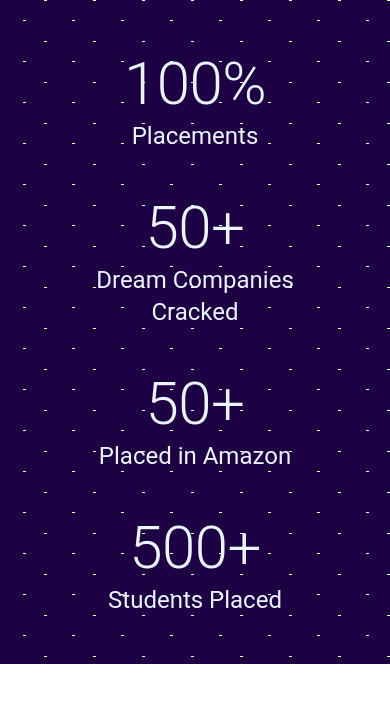
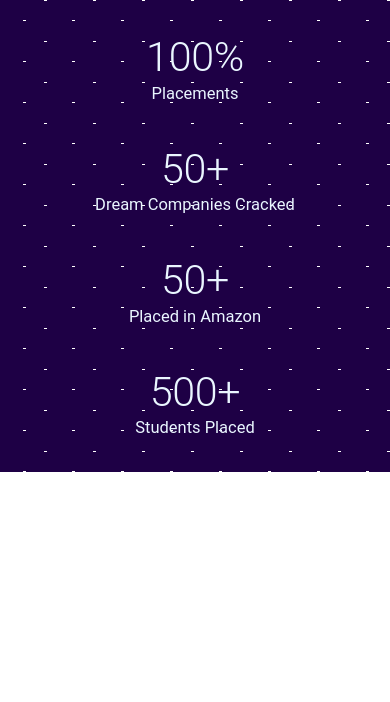
Before and after one commit to Pratik21Pimpalkar/o1-coding-club, a React (Create React App) app: page / in a window 390 px wide. Shown: the top 702 px of the page. Built offline with nearby package versions, Linux system fonts and the light colour scheme.

Commit message:
testimonials added

```diff
--- a/src/index.css
+++ b/src/index.css
@@ -4,17 +4,30 @@
   padding: 0;
   box-sizing: border-box;
 }
-/* body{
-  background-color: #070f24;
-opacity: 0.8;
-background-image:  radial-gradient(#B97CFD 0.9px, transparent 0.9px), radial-gradient(#B97CFD 0.9px, #070f24 0.9px);
-background-size: 36px 36px;
-background-position: 0 0,18px 18px;
-} */
-/* body{
-  background-color: #f4e4ff;
-opacity: 0.8;
-background-image:  radial-gradient(#a658ff 1.3px, transparent 1.3px), radial-gradient(#a658ff 1.3px, #f4e4ff 1.3px);
-background-size: 52px 52px;
-background-position: 0 0,26px 26px;
-} */
+
+
+@media screen and (max-width:1200px) {
+  html{
+    font-size: 15px;
+  }
+}
+@media screen and (max-width:765px) {
+  html{
+    font-size: 14px;
+  }
+}
+@media screen and (max-width:550px) {
+  html{
+    font-size: 13px;
+  }
+}
+@media screen and (max-width:430px) {
+  html{
+    font-size: 12px;
+  }
+}
+@media screen and (max-width:390px) {
+  html{
+    font-size: 11px;
+  }
+}
```
